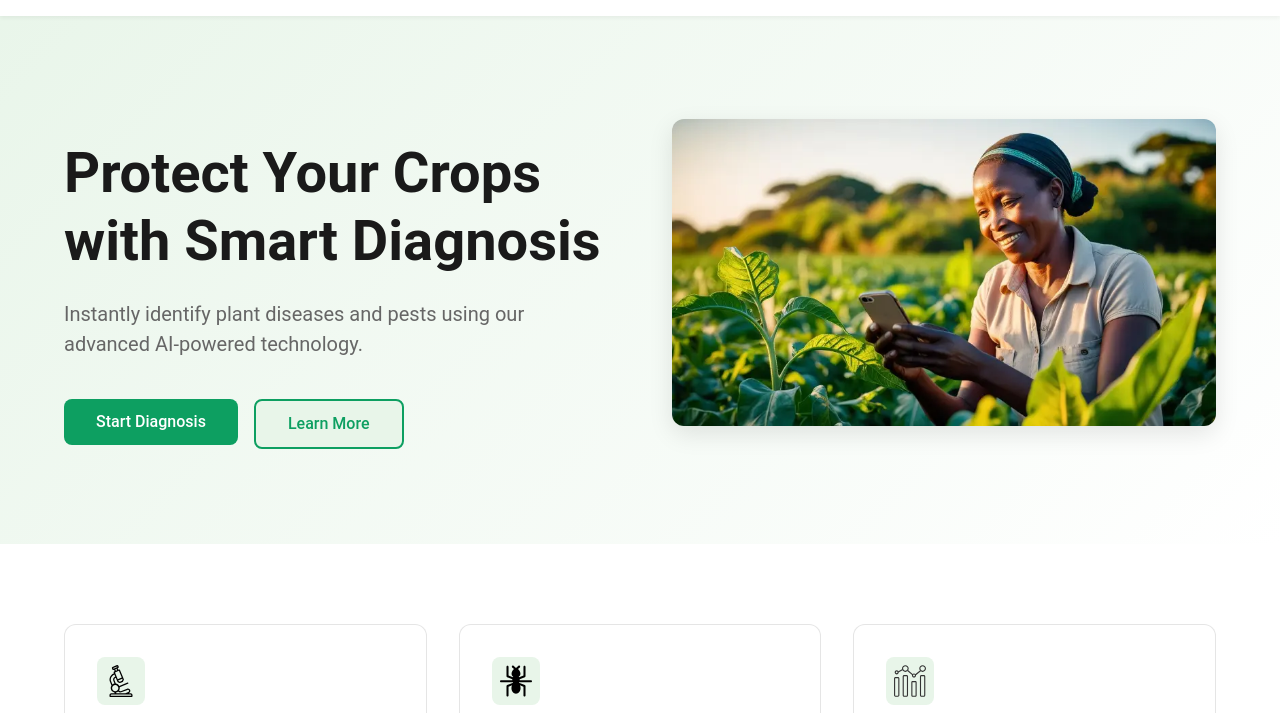
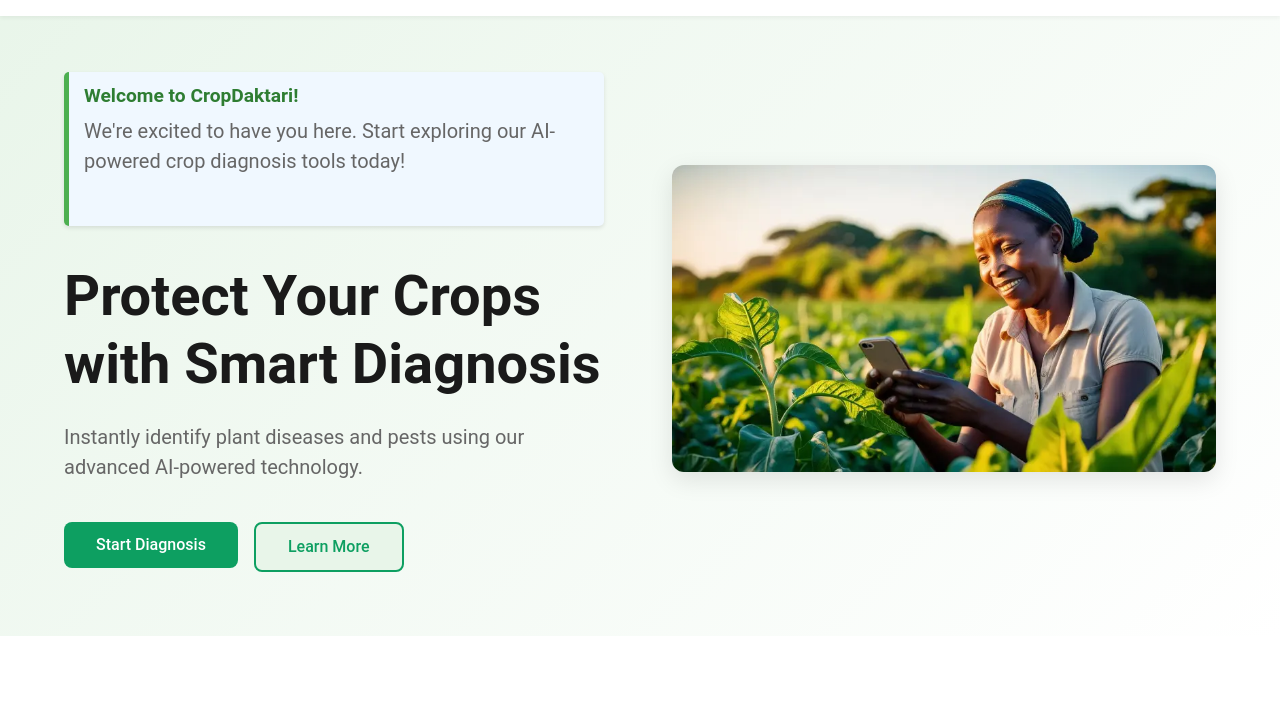
Before and after one commit to olwalgeorge/wdd231, a plain HTML site: page project/index.html in a window 1280 px wide. Shown: the part 56-769 px from the top of the page. Drawn offline with nearby package versions, Linux system fonts and the light colour scheme.

Commit message:
last visit

```diff
--- a/project/index.html
+++ b/project/index.html
@@ -50,8 +50,11 @@
     </header>
 
     <main>
+
+
         <section class="hero">
             <div class="hero-content">
+                <div id="welcome-message" class="welcome-message"></div>
                 <h1>Protect Your Crops with Smart Diagnosis</h1>
                 <p>Instantly identify plant diseases and pests using our advanced AI-powered technology.</p>
                 <div class="hero-buttons">
@@ -161,3 +164,4 @@
 
 
 </body>
+</html>
--- a/project/scripts/scripts.js
+++ b/project/scripts/scripts.js
@@ -44,3 +44,39 @@ document.getElementById('lastModified').textContent = lastModified.toLocaleDateS
     month: 'long',
     day: 'numeric'
 });
+
+document.addEventListener('DOMContentLoaded', function() {
+    const welcomeMessage = document.getElementById('welcome-message');
+    const currentDate = new Date();
+
+    if (!localStorage.getItem('lastVisit')) {
+        // First time visit
+        welcomeMessage.innerHTML = `
+            <h2>Welcome to CropDaktari!</h2>
+            <p>We're excited to have you here. Start exploring our AI-powered crop diagnosis tools today!</p>
+        `;
+        localStorage.setItem('lastVisit', currentDate.toISOString());
+    } else {
+        // Returning visit
+        const lastVisit = new Date(localStorage.getItem('lastVisit'));
+        const timeDifference = currentDate - lastVisit;
+        const daysDifference = timeDifference / (1000 * 60 * 60 * 24);
+
+        let message;
+        if (daysDifference < 1) {
+            const hoursAgo = Math.floor(timeDifference / (1000 * 60 * 60));
+            message = `Welcome back! Your last visit was ${hoursAgo} hour${hoursAgo !== 1 ? 's' : ''} ago.`;
+        } else {
+            const daysAgo = Math.floor(daysDifference);
+            message = `Welcome back! It's been ${daysAgo} day${daysAgo !== 1 ? 's' : ''} since your last visit.`;
+        }
+
+        welcomeMessage.innerHTML = `
+            <h2>Hello again!</h2>
+            <p>${message}</p>
+            <p>Ready to check on your crops?</p>
+        `;
+
+        localStorage.setItem('lastVisit', currentDate.toISOString());
+    }
+});
--- a/project/styles/styles.css
+++ b/project/styles/styles.css
@@ -79,6 +79,29 @@ body {
     color: var(--text-dark);
     margin-bottom: 1.5rem;
 }
+
+.welcome-message {
+    background-color: #f0f8ff;
+    border-left: 5px solid #4CAF50;
+    margin-bottom: 20px;
+    padding: 10px 15px;
+    border-radius: 5px;
+    box-shadow: 0 2px 4px rgba(0,0,0,0.1);
+}
+
+.welcome-message h2 {
+    margin: 0 0 5px 0;
+    padding: 0;
+    font-size: 1.2rem;
+    color: #2E7D32;
+}
+
+.welcome-message p {
+    margin: 0;
+    padding: 0;
+    font-size: 0.9rem;
+}
+
 
 .hero p {
     font-size: 1.25rem;
```
